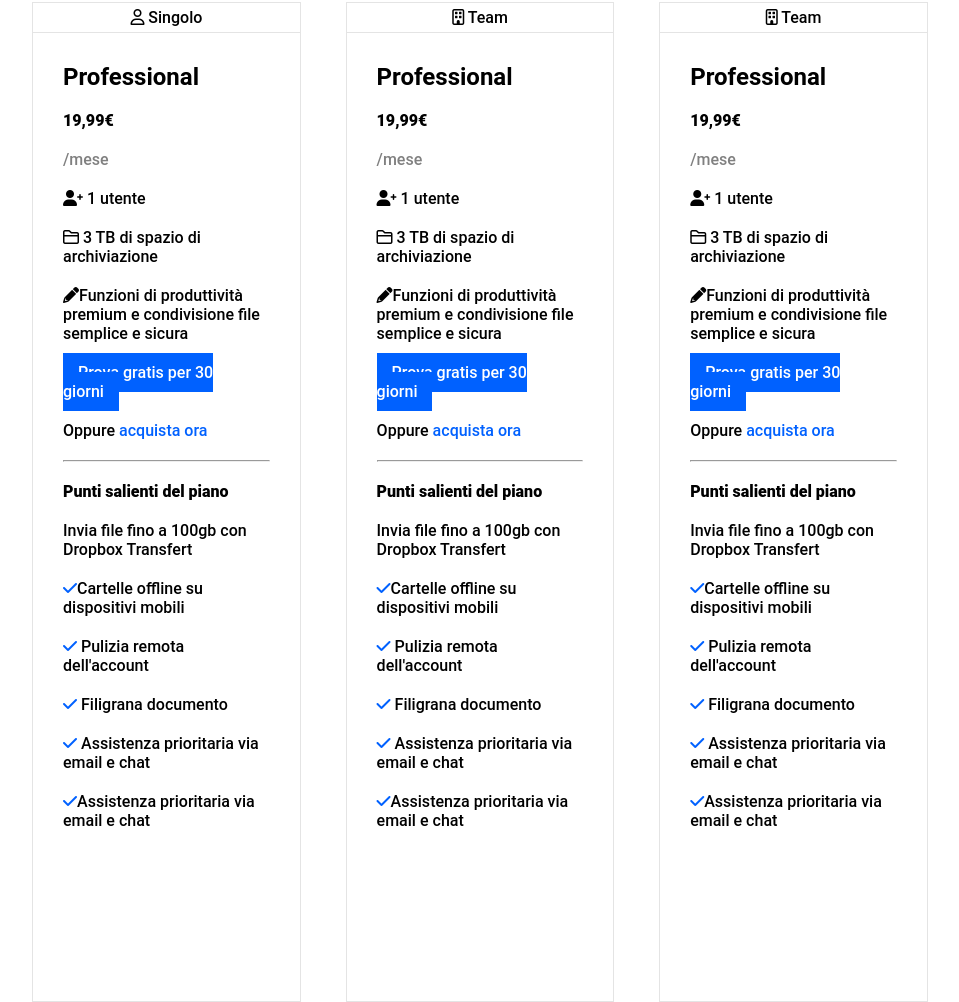
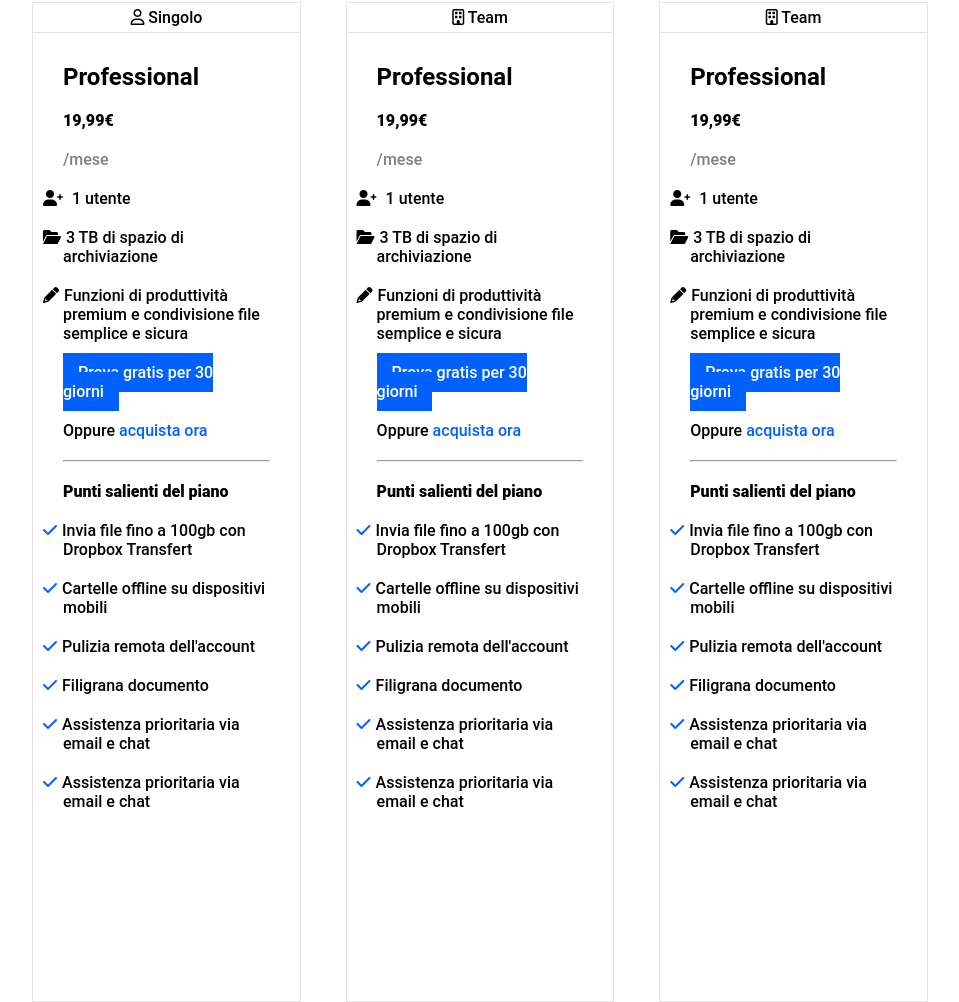
Before and after one commit to SalvatoreMilone/htmlcss-dropbox, a plain HTML site: page index.html in a window 1280 px wide. Shown: the part 1073-2075 px from the top of the page, without its empty margins (160-1119 px from the left). Drawn offline with Linux system fonts and the light colour scheme.

Commit message:
correzione icona in li

```diff
--- a/index.html
+++ b/index.html
@@ -12,7 +12,7 @@
         <!------------------------------------------ menu fixed -->
     <header>
         <nav class="mainnav">
-            <nav class="nav1">
+            <div class="nav1">
                 <ul>
                     <li>
                         <a href="#">
@@ -29,8 +29,8 @@
                         <a href="#">Piani e prezzi</a>
                     </li>
                 </ul>
-            </nav>
-            <nav class="nav2">
+            </div>
+            <div class="nav2">
                 <ul>
                     <li>
                         <a href="#">Supporto</a>
@@ -45,7 +45,7 @@
                         <a href="#" class="inizia btn1">Inizia</a>
                     </li>
                 </ul>
-            </nav>
+            </div>
         </nav>
     </header>
         <!------------------------------------------section 1 -->
@@ -94,12 +94,12 @@
                                     <div class="greytext">/mese</div>
                                 </li>
                                 <li>
-                                    <div class="icon"><i class="fas fa-user-plus"></i> 1 utente</div>
+                                    <div class="icon"><i class="fas fa-user-plus"></i> <span>1 utente</span></div>
                                 <li>
-                                    <div><i class="far fa-folder"></i> 3 TB di spazio di archiviazione</div>
+                                    <div><i class="fas fa-folder-open"></i><span>3 TB di spazio di archiviazione</span></div>
                                 </li>
                                 <li>
-                                    <div><i class="fas fa-pencil-alt"></i>Funzioni di produttività premium e condivisione file semplice e sicura</div>
+                                    <div><i class="fas fa-pencil-alt"></i><span>Funzioni di produttività premium e condivisione file semplice e sicura</span></div>
                                 </li>
 
                                 <a href="#" class="btn1">Prova gratis per 30 giorni</a>
@@ -109,22 +109,22 @@
                                 <li class="bold">Punti salienti del piano</li>
 
                                 <li>
-                                    <div> Invia file fino a 100gb con Dropbox Transfert</div>
+                                    <div><i class="fas fa-check"></i><span>Invia file fino a 100gb con Dropbox Transfert</span></div>
                                 </li>
                                 <li>
-                                    <div><i class="fas fa-check"></i>Cartelle offline su dispositivi mobili</div>
+                                    <div><i class="fas fa-check"></i><span>Cartelle offline su dispositivi mobili</span></div>
                                 </li>
                                 <li>
-                                    <div><i class="fas fa-check"></i> Pulizia remota dell'account</div>
+                                    <div><i class="fas fa-check"></i><span>Pulizia remota dell'account</span></div>
                                 </li>
                                 <li>
-                                    <div><i class="fas fa-check"></i> Filigrana documento</div>
+                                    <div><i class="fas fa-check"></i><span>Filigrana documento</span></div>
                                 </li>
                                 <li>
-                                    <div><i class="fas fa-check"></i> Assistenza prioritaria via email e chat</div>
+                                    <div><i class="fas fa-check"></i><span>Assistenza prioritaria via email e chat</span></div>
                                 </li>
                                 <li>
-                                    <div><i class="fas fa-check"></i>Assistenza prioritaria via email e chat</div>
+                                    <div><i class="fas fa-check"></i><span>Assistenza prioritaria via email e chat</span></div>
                                 </li>
                             </ul>
                         </div>
@@ -146,12 +146,12 @@
                                     <div class="greytext">/mese</div>
                                 </li>
                                 <li>
-                                    <div class="icon"><i class="fas fa-user-plus"></i> 1 utente</div>
+                                    <div class="icon"><i class="fas fa-user-plus"></i> <span>1 utente</span></div>
                                 <li>
-                                    <div><i class="far fa-folder"></i> 3 TB di spazio di archiviazione</div>
+                                    <div><i class="fas fa-folder-open"></i><span>3 TB di spazio di archiviazione</span></div>
                                 </li>
                                 <li>
-                                    <div><i class="fas fa-pencil-alt"></i>Funzioni di produttività premium e condivisione file semplice e sicura</div>
+                                    <div><i class="fas fa-pencil-alt"></i><span>Funzioni di produttività premium e condivisione file semplice e sicura</span></div>
                                 </li>
 
                                 <a href="#" class="btn1">Prova gratis per 30 giorni</a>
@@ -161,22 +161,22 @@
                                 <li class="bold">Punti salienti del piano</li>
 
                                 <li>
-                                    <div> Invia file fino a 100gb con Dropbox Transfert</div>
+                                    <div><i class="fas fa-check"></i><span>Invia file fino a 100gb con Dropbox Transfert</span></div>
                                 </li>
                                 <li>
-                                    <div><i class="fas fa-check"></i>Cartelle offline su dispositivi mobili</div>
+                                    <div><i class="fas fa-check"></i><span>Cartelle offline su dispositivi mobili</span></div>
                                 </li>
                                 <li>
-                                    <div><i class="fas fa-check"></i> Pulizia remota dell'account</div>
+                                    <div><i class="fas fa-check"></i><span>Pulizia remota dell'account</span></div>
                                 </li>
                                 <li>
-                                    <div><i class="fas fa-check"></i> Filigrana documento</div>
+                                    <div><i class="fas fa-check"></i><span>Filigrana documento</span></div>
                                 </li>
                                 <li>
-                                    <div><i class="fas fa-check"></i> Assistenza prioritaria via email e chat</div>
+                                    <div><i class="fas fa-check"></i><span>Assistenza prioritaria via email e chat</span></div>
                                 </li>
                                 <li>
-                                    <div><i class="fas fa-check"></i>Assistenza prioritaria via email e chat</div>
+                                    <div><i class="fas fa-check"></i><span>Assistenza prioritaria via email e chat</span></div>
                                 </li>
                             </ul>
                         </div>
@@ -198,12 +198,12 @@
                                     <div class="greytext">/mese</div>
                                 </li>
                                 <li>
-                                    <div class="icon"><i class="fas fa-user-plus"></i> 1 utente</div>
+                                    <div class="icon"><i class="fas fa-user-plus"></i> <span>1 utente</span></div>
                                 <li>
-                                    <div><i class="far fa-folder"></i> 3 TB di spazio di archiviazione</div>
+                                    <div><i class="fas fa-folder-open"></i><span>3 TB di spazio di archiviazione</span></div>
                                 </li>
                                 <li>
-                                    <div><i class="fas fa-pencil-alt"></i>Funzioni di produttività premium e condivisione file semplice e sicura</div>
+                                    <div><i class="fas fa-pencil-alt"></i><span>Funzioni di produttività premium e condivisione file semplice e sicura</span></div>
                                 </li>
 
                                 <a href="#" class="btn1">Prova gratis per 30 giorni</a>
@@ -213,22 +213,22 @@
                                 <li class="bold">Punti salienti del piano</li>
 
                                 <li>
-                                    <div> Invia file fino a 100gb con Dropbox Transfert</div>
+                                    <div><i class="fas fa-check"></i><span>Invia file fino a 100gb con Dropbox Transfert</span></div>
                                 </li>
                                 <li>
-                                    <div><i class="fas fa-check"></i>Cartelle offline su dispositivi mobili</div>
+                                    <div><i class="fas fa-check"></i><span>Cartelle offline su dispositivi mobili</span></div>
                                 </li>
                                 <li>
-                                    <div><i class="fas fa-check"></i> Pulizia remota dell'account</div>
+                                    <div><i class="fas fa-check"></i><span>Pulizia remota dell'account</span></div>
                                 </li>
                                 <li>
-                                    <div><i class="fas fa-check"></i> Filigrana documento</div>
+                                    <div><i class="fas fa-check"></i><span>Filigrana documento</span></div>
                                 </li>
                                 <li>
-                                    <div><i class="fas fa-check"></i> Assistenza prioritaria via email e chat</div>
+                                    <div><i class="fas fa-check"></i><span>Assistenza prioritaria via email e chat</span></div>
                                 </li>
                                 <li>
-                                    <div><i class="fas fa-check"></i>Assistenza prioritaria via email e chat</div>
+                                    <div><i class="fas fa-check"></i><span>Assistenza prioritaria via email e chat</span></div>
                                 </li>
                             </ul>
                         </div>
--- a/style.css
+++ b/style.css
@@ -159,7 +159,12 @@
 tr{
     height: 50px;
 }
-
+.sc2ul li .fas{
+    margin: 0 -20px;
+}
+.sc2ul li span{
+    margin-left: 25px;
+}
 .fa-check{
     color: #0061FF;
 }
```
